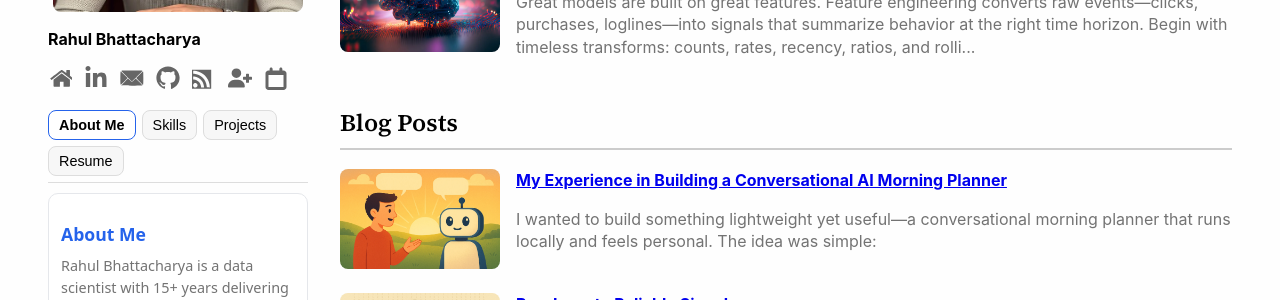
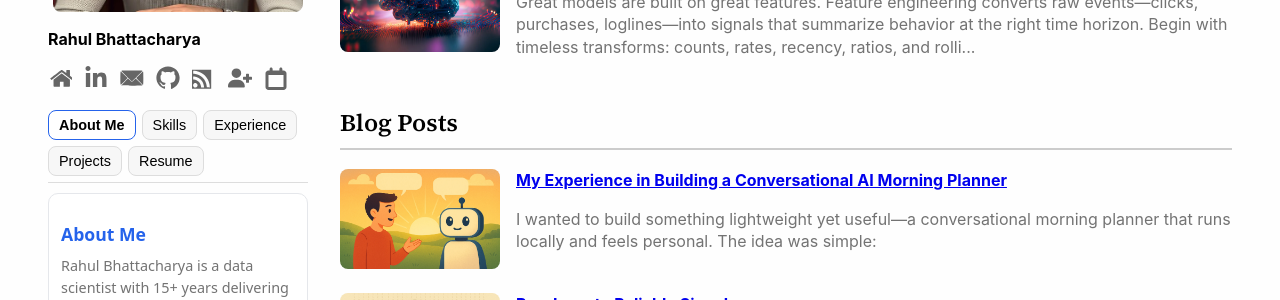
Before and after one commit to RahulBhattacharya1/RahulBhattacharya1.github.io, a Jekyll site: the page built from index.html, in a window 1280 px wide. Shown: the part 279-579 px from the top of the page. Built offline with Jekyll 4.4.1, drawn with Linux system fonts in a browser that asks for light colours; the list of posts is cut into pages by our own code.

Commit message:
Update default.html

```diff
--- a/_layouts/default.html
+++ b/_layouts/default.html
@@ -149,6 +149,7 @@
   <div class="tab-buttons">
     <button class="tab-btn active" data-tab="about">About Me</button>
     <button class="tab-btn" data-tab="skills">Skills</button>
+    <button class="tab-btn" data-tab="experience">Experience</button>
     <button class="tab-btn" data-tab="projects">Projects</button>
     <button class="tab-btn" data-tab="resume">Resume</button>
   </div>
@@ -167,6 +168,16 @@
         <li>Oracle SQL & PL/SQL</li>
         <li>Frontend: HTML, CSS, JS</li>
         <li>Backend: Flask, FastAPI</li>
+      </ul>
+    </div>
+
+    <div class="tab-panel" id="experience">
+      <h2>Experience</h2>
+      <p>Some recent works:</p>
+      <ul>
+        <li><strong>ZenRise</strong> – AI-powered morning planner bot.</li>
+        <li><strong>AI Resume Analyzer</strong> – Matches resumes to job postings.</li>
+        <li><strong>Financial Time-Series Forecaster</strong> – Stock predictions with deep learning.</li>
       </ul>
     </div>
 
```
